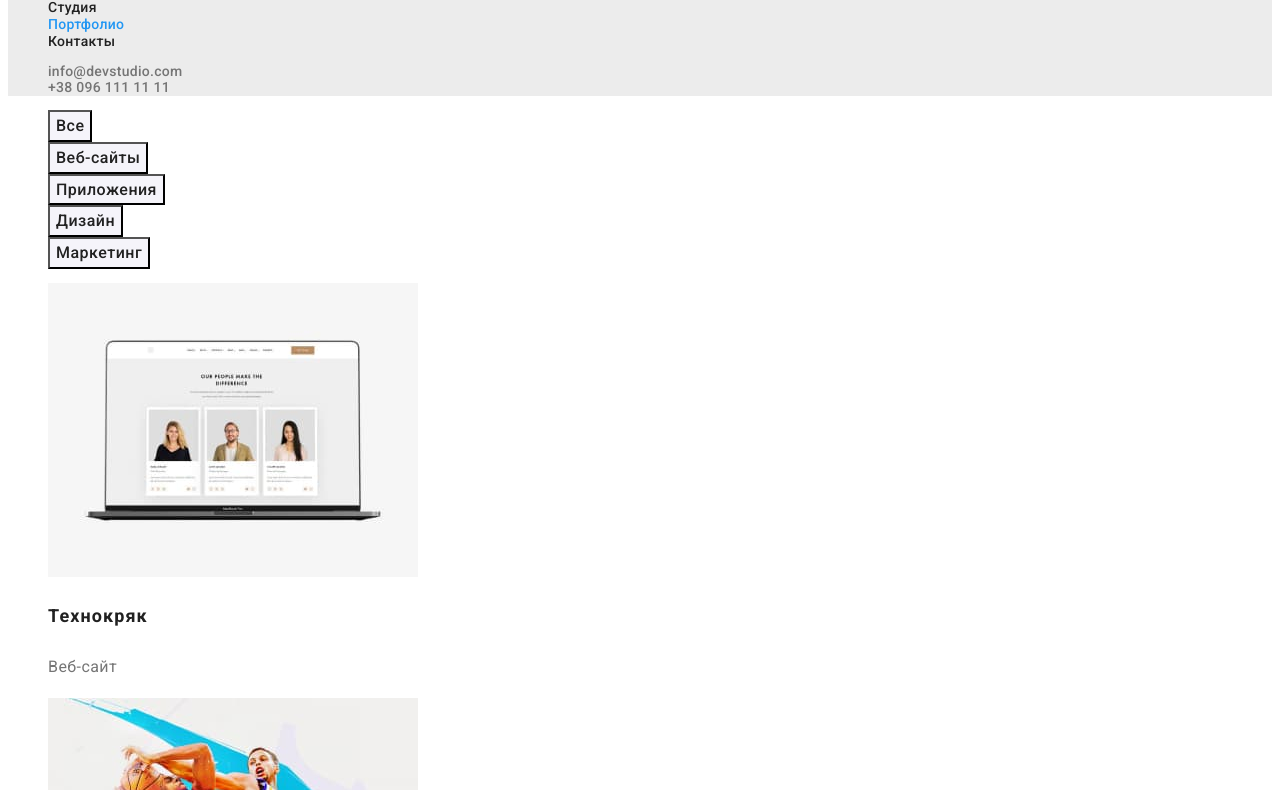
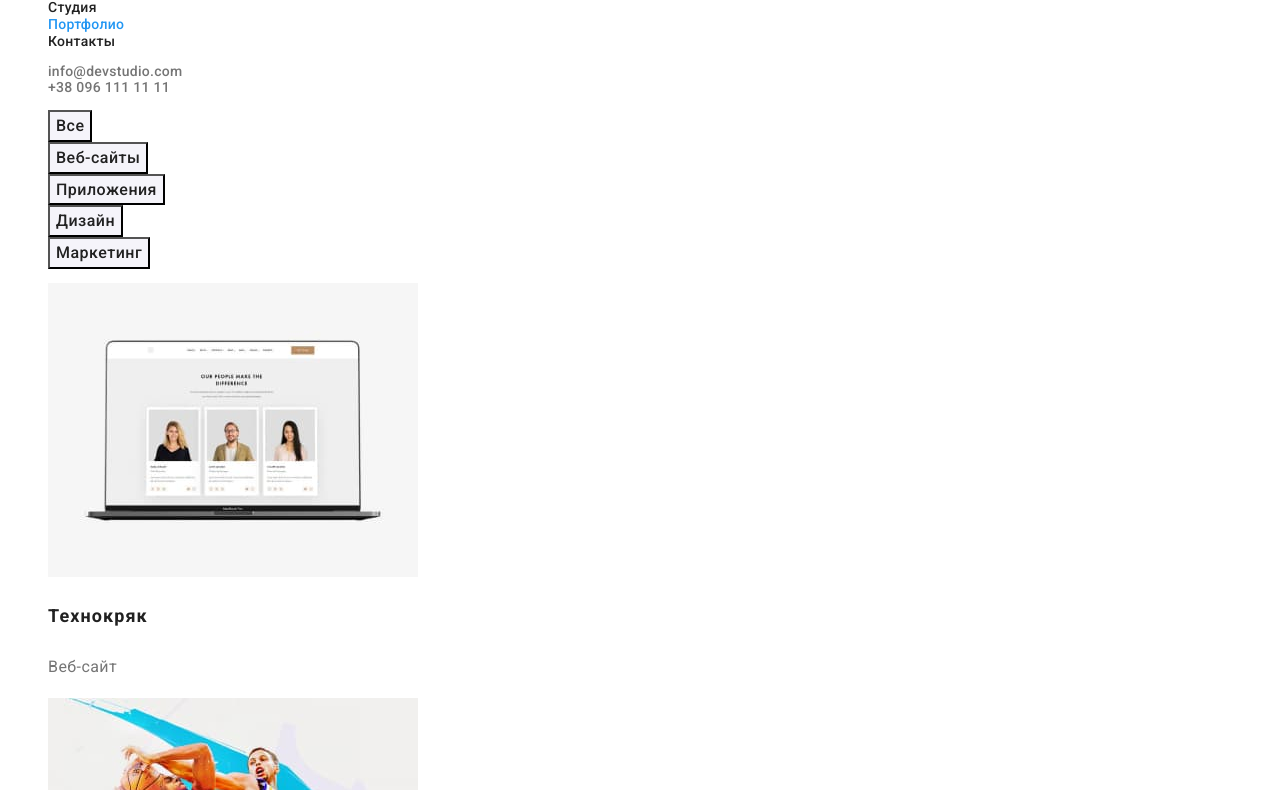
Before and after one commit to ArtemGR1987/goit-markup-hw-02, a plain HTML site: page portfolio.html in a window 1280 px wide. Shown: the part 54-844 px from the top of the page. Drawn offline with Linux system fonts and the light colour scheme.

Commit message:
Замена фона

```diff
--- a/css/styles.css
+++ b/css/styles.css
@@ -8,7 +8,6 @@
   --logo-black-color: #000000;
   --team-background-color: #f5f4fa;
   --adress-white-color: rgba(255, 255, 255, 0.6);
-  --header-background-color: #ececec;
   --button-background-color: #188ce8;
 }
 
@@ -309,7 +308,7 @@ body {
 
 /* Шапка */
 .portfolio-header {
-  background-color: var(--header-background-color);
+  background-color: var(--main-white-color);
 }
 
 /* Кнопки */
```
